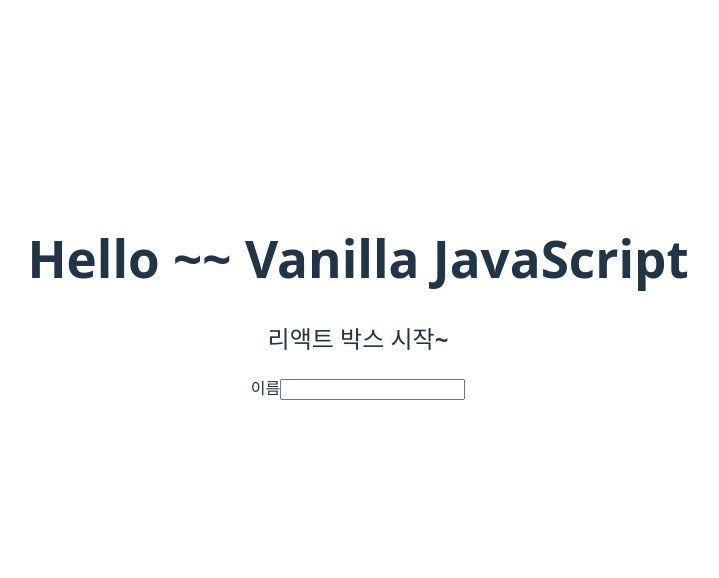
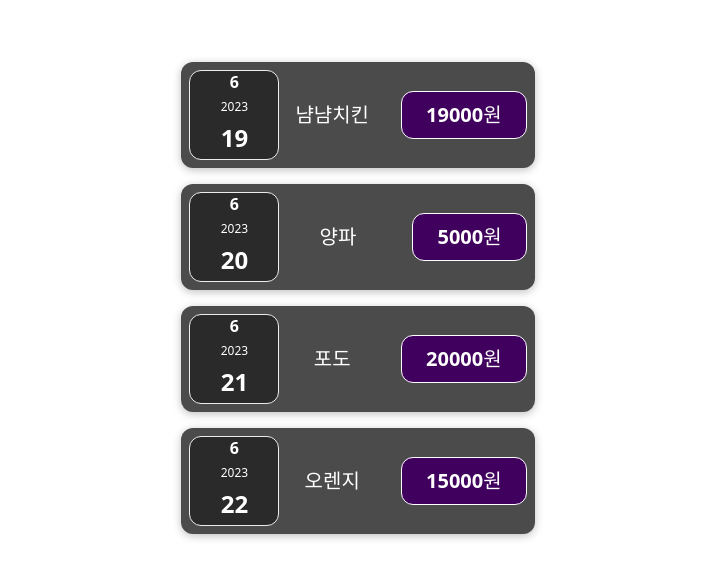
Before and after one commit to EunHyeokLee123/Playdata_React, a React (Vite) app in the folder React_study_01_0408/: page / in a window 1280 px wide. Shown: the part 102-680 px from the top of the page, without its empty margins (282-1001 px from the left). Built offline with nearby package versions, Linux system fonts and the light colour scheme.

Commit message:
props 기초

```diff
--- a/React_study_01_0408/src/App.jsx
+++ b/React_study_01_0408/src/App.jsx
@@ -1,5 +1,7 @@
 import React from 'react';
 import './App.css';
+import './components/Example';
+import ExpenseItem from './components/expenses/ExpenseItem';
 
 function App() {
   /*
@@ -17,14 +19,23 @@ function App() {
 
   // const $h1 = React.createElement('h1', null,'안뇽 React');
 
-  const subject = 'Vanilla JavaScript';
+  const expenses = [
+    { id: 1, title: '냠냠치킨', price: 19000, date: new Date(2023, 6, 19) },
+    { id: 2, title: '양파', price: 5000, date: new Date(2023, 6, 20) },
+    { id: 3, title: '포도', price: 20000, date: new Date(2023, 6, 21) },
+    { id: 4, title: '오렌지', price: 15000, date: new Date(2023, 6, 22) },
+  ];
 
   return (
     <>
-      <h1 className='title'>Hello ~~ {subject}</h1>
-      <h2>리액트 박스 시작~</h2>
-      <label htmlFor='username'>이름</label>
-      <input type='text' id='username' />
+      {expenses.map((r) => (
+        <ExpenseItem
+          key={r.id} // 반복문을 통해 같은 컴포넌트를 표현할 때, 각각을 구분할 수 있게
+          title={r.title} // 해주는 props의 값값
+          price={r.price}
+          date={r.date}
+        />
+      ))}
     </>
   );
 }
--- /dev/null
+++ b/React_study_01_0408/src/components/Example.jsx
@@ -0,0 +1,15 @@
+// 클래스형 컴포넌트 : legacy (요즘에 잘 사용하지 않음)
+import React from 'react';
+
+class Hello extends React.Component {
+  render() {
+    return (
+      <>
+        <h1>히히</h1>
+        <h5>낄낄</h5>
+      </>
+    );
+  }
+}
+
+export default Hello;
--- /dev/null
+++ b/React_study_01_0408/src/components/expenses/ExpenseDate.css
@@ -0,0 +1,30 @@
+.expense-date {
+  display: flex;
+  flex-direction: column;
+  width: 5.5rem;
+  height: 5.5rem;
+  border: 1px solid #ececec;
+  background-color: #2a2a2a;
+  color: white;
+  border-radius: 12px;
+  align-items: center;
+  justify-content: center;
+}
+
+.expense-date div {
+  margin-bottom: 0.25rem;
+}
+
+.expense-date__month {
+  font-size: 1rem;
+  font-weight: bold;
+}
+
+.expense-date__year {
+  font-size: 0.75rem;
+}
+
+.expense-date__day {
+  font-size: 1.5rem;
+  font-weight: bold;
+}
--- /dev/null
+++ b/React_study_01_0408/src/components/expenses/ExpenseDate.jsx
@@ -0,0 +1,18 @@
+import './ExpenseDate.css';
+import React from 'react';
+
+const ExpenseDate = ({ date }) => {
+  const year = date.getFullYear();
+  const month = date.getMonth();
+  const day = date.getDate().toString().padStart(2, '0');
+  // padStart(길이, 문자열), 문자열의 길이를 지정하고, 남는 길이를 매개변수의 문자열로 채움
+  return (
+    <div className='expense-date'>
+      <div className='expense-date__month'>{month}</div>
+      <div className='expense-date__year'>{year}</div>
+      <div className='expense-date__day'>{day}</div>
+    </div>
+  );
+};
+
+export default ExpenseDate;
--- /dev/null
+++ b/React_study_01_0408/src/components/expenses/ExpenseItem.css
@@ -0,0 +1,56 @@
+.expense-item {
+  display: flex;
+  justify-content: space-between;
+  align-items: center;
+  box-shadow: 0 2px 8px rgba(0, 0, 0, 0.25);
+  padding: 0.5rem;
+  margin: 1rem 0;
+  border-radius: 12px;
+  background-color: #4b4b4b;
+}
+
+.expense-item__description {
+  display: flex;
+  flex-direction: column;
+  gap: 1rem;
+  align-items: flex-end;
+  flex-flow: column-reverse;
+  justify-content: flex-start;
+  flex: 1;
+}
+
+.expense-item h2 {
+  color: #3a3a3a;
+  font-size: 1rem;
+  flex: 1;
+  margin: 0 1rem;
+  color: white;
+}
+
+.expense-item__price {
+  font-size: 1rem;
+  font-weight: bold;
+  color: white;
+  background-color: #40005d;
+  border: 1px solid white;
+  padding: 0.5rem;
+  border-radius: 12px;
+}
+
+@media (min-width: 580px) {
+  .expense-item__description {
+    flex-direction: row;
+    align-items: center;
+    justify-content: flex-start;
+    flex: 1;
+  }
+
+  .expense-item__description h2 {
+    font-size: 1.25rem;
+  }
+
+  .expense-item__price {
+    font-size: 1.25rem;
+    padding: 0.5rem 1.5rem;
+  }
+}
--- /dev/null
+++ b/React_study_01_0408/src/components/expenses/ExpenseItem.jsx
@@ -0,0 +1,19 @@
+import React from 'react';
+import './ExpenseItem.css';
+import ExpenseDate from './ExpenseDate';
+
+// 전달되는 props는 객체로 옴.
+// 디스트럭쳐링 등의 문법으로 쪼개서 사용할 수 있음.
+const ExpenseItem = ({ key, title, price, date }) => {
+  return (
+    <div className='expense-item'>
+      <ExpenseDate date={date} />
+      <div className='expense-item__description'>
+        <h2>{title}</h2>
+        <div className='expense-item__price'>{price}원</div>
+      </div>
+    </div>
+  );
+};
+
+export default ExpenseItem;
```
Also changed, not shown: React_study_01_0408/jsconfig.json (added, +9 -0 lines), React_study_01_0408/src/components/Bye.jsx (added, +16 -0 lines), React_study_01_0408/src/components/Greet.jsx (added, +14 -0 lines).
